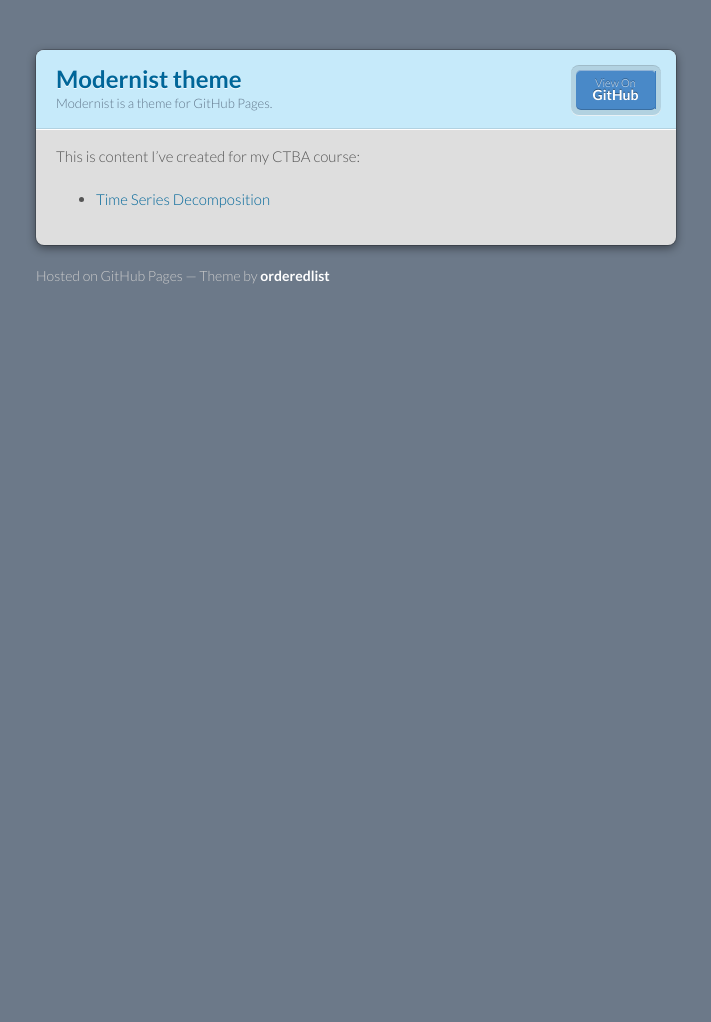
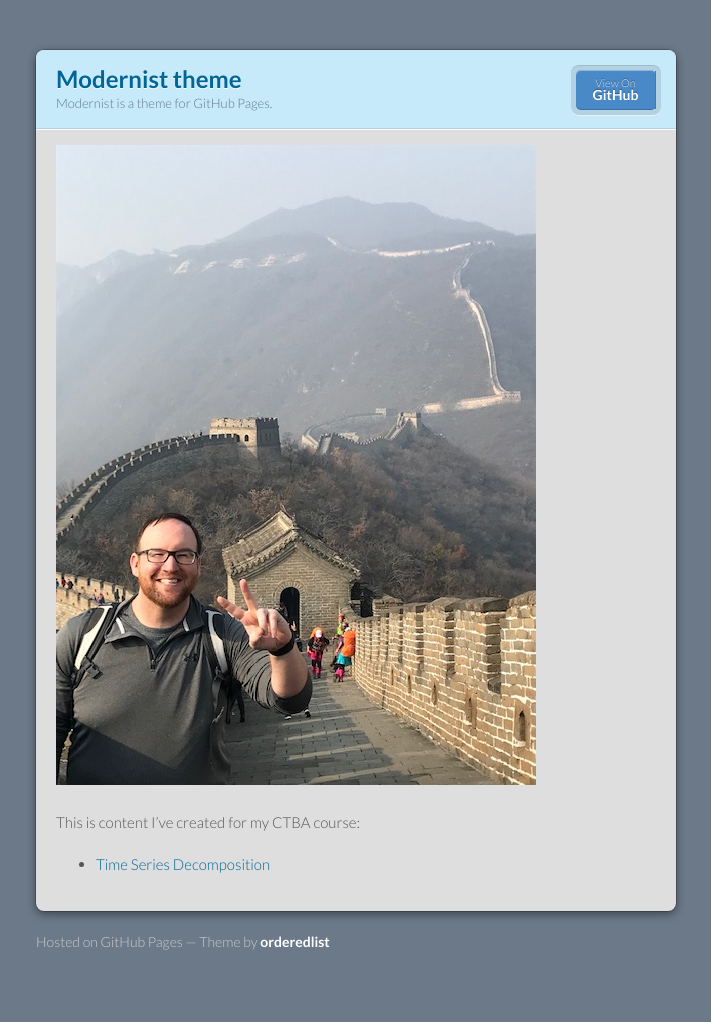
Before and after one commit to sshields07/sshields07.github.io, a Jekyll site: the page built from index.md, in a window 1280 px wide. Shown: the whole page, without its empty margins (284-995 px from the left). Built offline with Jekyll 4.4.1, drawn with Linux system fonts in a browser that asks for light colours; our own code applies the rules of GitHub Pages for plain Markdown files; before the commit the page ends 900 px from its top, so only the background shows below that.

Commit message:
Update index.md

```diff
--- a/index.md
+++ b/index.md
@@ -3,6 +3,8 @@
 description: Work from my CTBA course
 ---
 
+![Picture of me atop the Great Wall during my EMBA trip to China!!!](China Pic.jpg)
+
 This is content I've created for my CTBA course:
 
 - [Time Series Decomposition](/timeseries/index.md)
```
